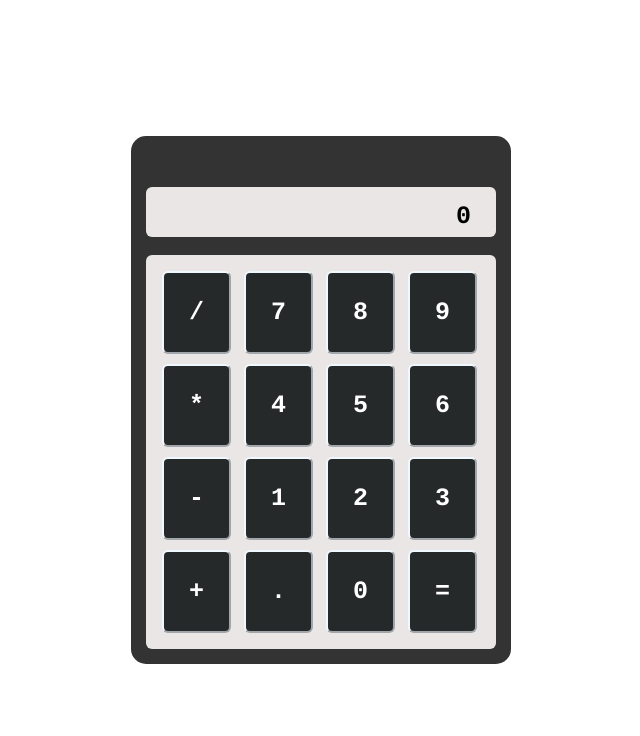
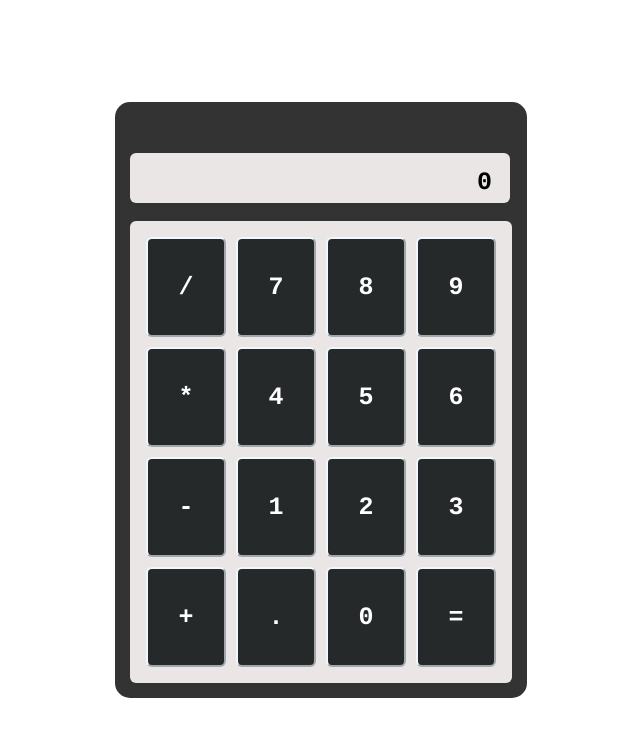
Before and after one commit to tiagoorlamunder/calculator, a plain HTML site: page index.html in a window 1280 px wide. Shown: the whole page, without its empty margins (319-959 px from the left). Drawn offline with Linux system fonts and the light colour scheme.

Commit message:
fixed screen issues

```diff
--- a/index.html
+++ b/index.html
@@ -21,8 +21,8 @@
         <div class="div-screen"><span class="span-screen" nome="screen" id="screen">0</span></div>
         <br>
         <table class="table-keyboard">
-            <tr>
-                <td><button class="button-keyboard" onclick="insert('/')"><span name="/" id="/"
+            <tr  class="tr-keyboard">
+                <td class="td-keyboard"><button class="button-keyboard" onclick="insert('/')"><span name="/" id="/"
                             class="span-keyboard">/</span></button></td>
                 <td><button class="button-keyboard" onclick="insert('7')"><span name="7" id="7"
                             class="span-keyboard">7</span></button></td>
@@ -31,7 +31,7 @@
                 <td><button class="button-keyboard" onclick="insert('9')"><span name="9" id="9"
                             class="span-keyboard">9</span></button></td>
             </tr>
-            <tr>
+            <tr class="tr-keyboard">
                 <td><button class="button-keyboard" onclick="insert('*')"><span name="*" id="*"
                             class="span-keyboard">*</span></button></td>
                 <td><button class="button-keyboard" onclick="insert('4')"><span name="4" id="4"
@@ -41,7 +41,7 @@
                 <td><button class="button-keyboard" onclick="insert('6')"><span name="6" id="6"
                             class="span-keyboard">6</span></button></td>
             </tr>
-            <tr>
+            <tr class="tr-keyboard">
                 <td><button class="button-keyboard" onclick="insert('-')"><span name="-" id="-"
                             class="span-keyboard">-</span></button></td>
                 <td><button class="button-keyboard" onclick="insert('1')"><span name="1" id="1"
@@ -51,7 +51,7 @@
                 <td><button class="button-keyboard" onclick="insert('3')"><span name="3" id="3"
                             class="span-keyboard">3</span></button></td>
             </tr>
-            <tr>
+            <tr  class="tr-keyboard">
                 <td><button class="button-keyboard" onclick="insert('+')"><span name="+" id="+"
                             class="span-keyboard">+</span></button></td>
                 <td><button class="button-keyboard" onclick="insert('.')"><span name="." id="."
--- a/script/boolean.js
+++ b/script/boolean.js
@@ -30,6 +30,16 @@ function isEmpty(digit) {
     return false
 }
 
+function hasLyrics(digits) {
+    for (d = digits.length - 1; d >= 0; d--) {
+      console.log(digits[d])
+      if  ('ABCDEFGHIJKLMNOPQRSTWXYZabcdefghijklmnopqrstwxyz'.includes(digits[d])) {
+          return true
+      }
+    }
+    return false
+  }
+
 function numberIncludes(number, digit) {
     return number.includes(digit)
 }
--- a/script/custom.js
+++ b/script/custom.js
@@ -3,7 +3,9 @@ function insert(digit) {
     var lastNumber = returnsLastNumber(digits)
     var lastDigit = digits.slice(-1)
     var lastButOneDigit = digits.slice(-2, -1)
-    if (digits.length >= 21) {
+    if (digits.length >= 22) {
+        console.log('This digit cannot be typed now...')
+    } else if (hasLyrics(digits)) {
         console.log('This digit cannot be typed now...')
     } else if (isEmpty(digits) && isDot(digit)) {
         console.log('This digit cannot be typed now...')
--- a/style/keyboard.css
+++ b/style/keyboard.css
@@ -4,6 +4,10 @@
     background: rgb(234, 230, 230);
     border-radius: 6px;
     padding: 10px;
+}
+
+.tr-keyboard {
+    text-align: center;
 }
 
 .span-keyboard {
@@ -13,11 +17,16 @@
 }
 
 .button-keyboard {
+    height: 100px;
+    width: 80px;
     background: rgb(38, 41, 41);
     color: white;
     border-radius: 6px;
     border-color: aliceblue;
     cursor: pointer;
+    display: flex;
+    justify-content: center;
+    align-items: center;
     padding: 25px;
     margin: 3px;
 }
--- a/style/screen.css
+++ b/style/screen.css
@@ -1,6 +1,6 @@
 .div-screen {
     height: 20px;
-    width: 320px;
+    width: 350px;
     background: rgb(234, 230, 230);
     border-radius: 6px;
     text-align: right;
@@ -11,6 +11,5 @@
     font-family: Courier;
     font-size: 25px;
     font-weight: bold;
-    padding: 5px;
-    margin: 5px;
+    margin: 3px;
 }
```
